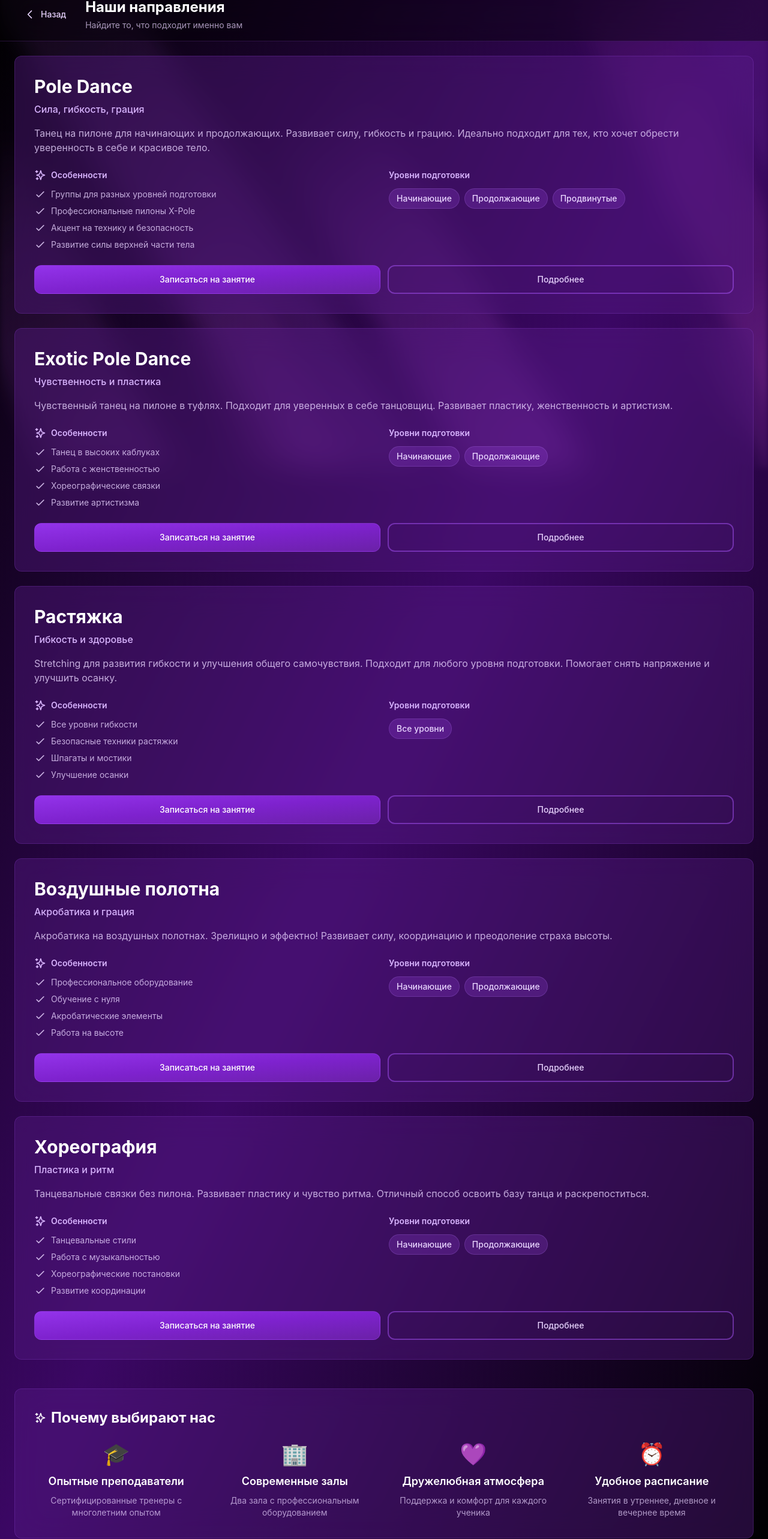
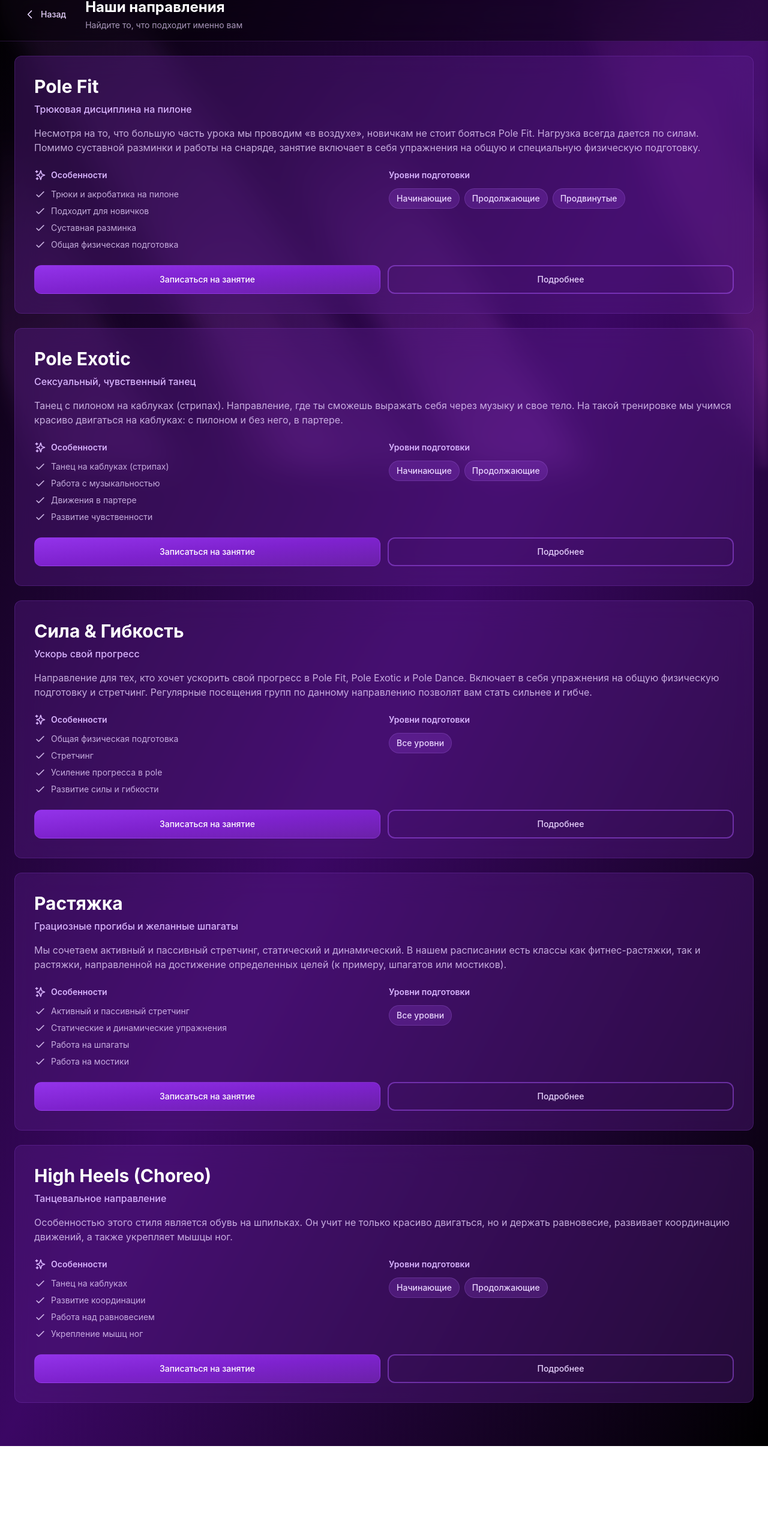
Before and after one commit to kazimovnikita0208-create/geometriyafront, a Next.js app: page /directions in a window 1280 px wide. Shown: the part 20-2586 px from the top of the page at 60% size. After the commit the page ends 2431 px from the top, so only its background shows below. Built offline with nearby package versions, Linux system fonts and the light colour scheme.

Commit message:
feat: update directions page with VK descriptions and remove benefits section

```diff
--- a/app/directions/page.tsx
+++ b/app/directions/page.tsx
@@ -26,93 +26,69 @@ const CheckIcon = () => (
 // Направления с подробной информацией
 const directions = [
   {
-    id: 'pole-dance',
-    name: 'Pole Dance',
-    tagline: 'Сила, гибкость, грация',
-    description: 'Танец на пилоне для начинающих и продолжающих. Развивает силу, гибкость и грацию. Идеально подходит для тех, кто хочет обрести уверенность в себе и красивое тело.',
+    id: 'pole-fit',
+    name: 'Pole Fit',
+    tagline: 'Трюковая дисциплина на пилоне',
+    description: 'Несмотря на то, что большую часть урока мы проводим «в воздухе», новичкам не стоит бояться Pole Fit. Нагрузка всегда дается по силам. Помимо суставной разминки и работы на снаряде, занятие включает в себя упражнения на общую и специальную физическую подготовку.',
     features: [
-      'Группы для разных уровней подготовки',
-      'Профессиональные пилоны X-Pole',
-      'Акцент на технику и безопасность',
-      'Развитие силы верхней части тела'
+      'Трюки и акробатика на пилоне',
+      'Подходит для новичков',
+      'Суставная разминка',
+      'Общая физическая подготовка'
     ],
     levels: ['Начинающие', 'Продолжающие', 'Продвинутые']
   },
   {
-    id: 'exotic',
-    name: 'Exotic Pole Dance',
-    tagline: 'Чувственность и пластика',
-    description: 'Чувственный танец на пилоне в туфлях. Подходит для уверенных в себе танцовщиц. Развивает пластику, женственность и артистизм.',
+    id: 'pole-exotic',
+    name: 'Pole Exotic',
+    tagline: 'Сексуальный, чувственный танец',
+    description: 'Танец с пилоном на каблуках (стрипах). Направление, где ты сможешь выражать себя через музыку и свое тело. На такой тренировке мы учимся красиво двигаться на каблуках: с пилоном и без него, в партере.',
     features: [
-      'Танец в высоких каблуках',
-      'Работа с женственностью',
-      'Хореографические связки',
-      'Развитие артистизма'
+      'Танец на каблуках (стрипах)',
+      'Работа с музыкальностью',
+      'Движения в партере',
+      'Развитие чувственности'
     ],
     levels: ['Начинающие', 'Продолжающие']
   },
   {
-    id: 'stretching',
-    name: 'Растяжка',
-    tagline: 'Гибкость и здоровье',
-    description: 'Stretching для развития гибкости и улучшения общего самочувствия. Подходит для любого уровня подготовки. Помогает снять напряжение и улучшить осанку.',
+    id: 'strength-flexibility',
+    name: 'Сила & Гибкость',
+    tagline: 'Ускорь свой прогресс',
+    description: 'Направление для тех, кто хочет ускорить свой прогресс в Pole Fit, Pole Exotic и Pole Dance. Включает в себя упражнения на общую физическую подготовку и стретчинг. Регулярные посещения групп по данному направлению позволят вам стать сильнее и гибче.',
     features: [
-      'Все уровни гибкости',
-      'Безопасные техники растяжки',
-      'Шпагаты и мостики',
-      'Улучшение осанки'
+      'Общая физическая подготовка',
+      'Стретчинг',
+      'Усиление прогресса в pole',
+      'Развитие силы и гибкости'
     ],
     levels: ['Все уровни']
   },
   {
-    id: 'aerial',
-    name: 'Воздушные полотна',
-    tagline: 'Акробатика и грация',
-    description: 'Акробатика на воздушных полотнах. Зрелищно и эффектно! Развивает силу, координацию и преодоление страха высоты.',
+    id: 'stretching',
+    name: 'Растяжка',
+    tagline: 'Грациозные прогибы и желанные шпагаты',
+    description: 'Мы сочетаем активный и пассивный стретчинг, статический и динамический. В нашем расписании есть классы как фитнес-растяжки, так и растяжки, направленной на достижение определенных целей (к примеру, шпагатов или мостиков).',
     features: [
-      'Профессиональное оборудование',
-      'Обучение с нуля',
-      'Акробатические элементы',
-      'Работа на высоте'
+      'Активный и пассивный стретчинг',
+      'Статические и динамические упражнения',
+      'Работа на шпагаты',
+      'Работа на мостики'
+    ],
+    levels: ['Все уровни']
+  },
+  {
+    id: 'high-heels',
+    name: 'High Heels (Choreo)',
+    tagline: 'Танцевальное направление',
+    description: 'Особенностью этого стиля является обувь на шпильках. Он учит не только красиво двигаться, но и держать равновесие, развивает координацию движений, а также укрепляет мышцы ног.',
+    features: [
+      'Танец на каблуках',
+      'Развитие координации',
+      'Работа над равновесием',
+      'Укрепление мышц ног'
     ],
     levels: ['Начинающие', 'Продолжающие']
-  },
-  {
-    id: 'choreography',
-    name: 'Хореография',
-    tagline: 'Пластика и ритм',
-    description: 'Танцевальные связки без пилона. Развивает пластику и чувство ритма. Отличный способ освоить базу танца и раскрепоститься.',
-    features: [
-      'Танцевальные стили',
-      'Работа с музыкальностью',
-      'Хореографические постановки',
-      'Развитие координации'
-    ],
-    levels: ['Начинающие', 'Продолжающие']
-  }
-]
-
-// Преимущества студии
-const benefits = [
-  {
-    icon: '🎓',
-    title: 'Опытные преподаватели',
-    description: 'Сертифицированные тренеры с многолетним опытом'
-  },
-  {
-    icon: '🏢',
-    title: 'Современные залы',
-    description: 'Два зала с профессиональным оборудованием'
-  },
-  {
-    icon: '💜',
-    title: 'Дружелюбная атмосфера',
-    description: 'Поддержка и комфорт для каждого ученика'
-  },
-  {
-    icon: '⏰',
-    title: 'Удобное расписание',
-    description: 'Занятия в утреннее, дневное и вечернее время'
   }
 ]
 
@@ -226,28 +202,6 @@ export default function DirectionsPage() {
             ))}
           </div>
 
-          {/* Преимущества студии - Адаптивная сетка */}
-          <div className="bg-purple-900/40 backdrop-blur-xl rounded-xl border border-purple-500/20 p-6 sm:p-8">
-            <h2 className="text-xl sm:text-2xl font-bold text-white mb-6 flex items-center gap-2">
-              <SparklesIcon />
-              Почему выбирают нас
-            </h2>
-
-            <div className="grid grid-cols-1 sm:grid-cols-2 lg:grid-cols-4 gap-6">
-              {benefits.map((benefit, idx) => (
-                <div key={idx} className="text-center">
-                  <div className="text-3xl sm:text-4xl mb-3">{benefit.icon}</div>
-                  <h3 className="text-base sm:text-lg font-semibold text-white mb-2">
-                    {benefit.title}
-                  </h3>
-                  <p className="text-xs sm:text-sm text-purple-200/70">
-                    {benefit.description}
-                  </p>
-                </div>
-              ))}
-            </div>
-          </div>
-
         </div>
       </div>
     </BeamsBackground>
```
